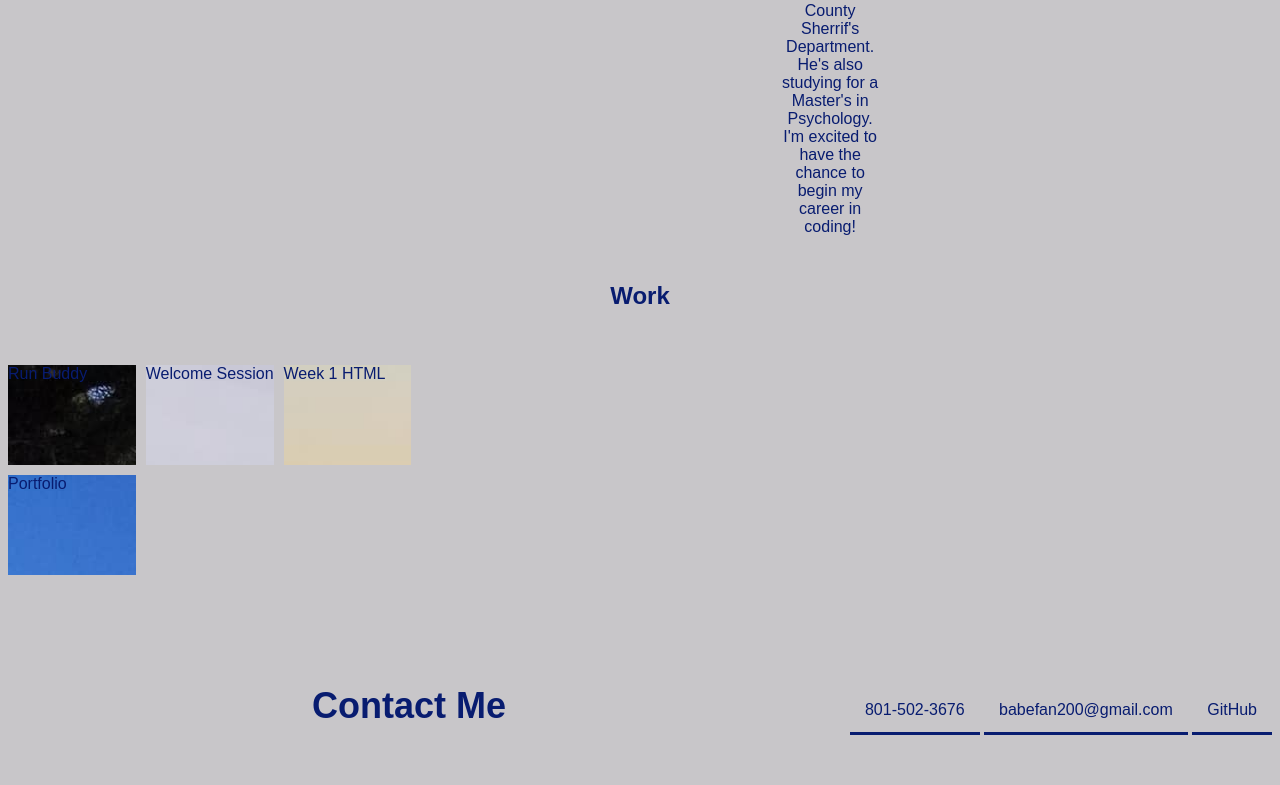
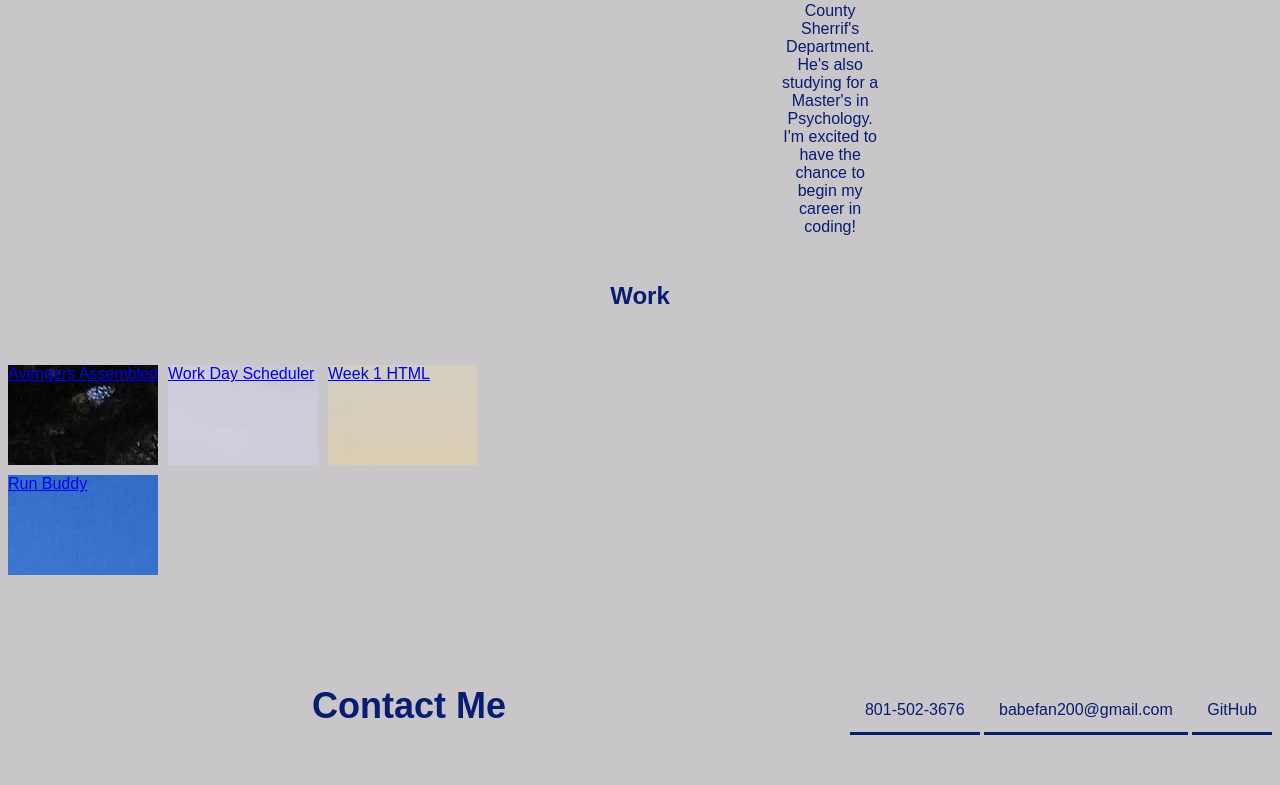
Before and after one commit to empousadorable/ProfessionalPortfolio, a plain HTML site: page index.html in a window 1280 px wide. Shown: the part 718-1503 px from the top of the page. Drawn offline with Linux system fonts and the light colour scheme.

Commit message:
changed projects and added links

```diff
--- a/index.html
+++ b/index.html
@@ -50,10 +50,18 @@
             <p>
                 <div class="container">
                     <div class="grid-container">
-                        <div class="grid-item item-1">Run Buddy</div>
-                        <div class="grid-item item-2">Welcome Session</div>
-                        <div class="grid-item item-3">Week 1 HTML</div>
-                        <div class="grid-item item-4">Portfolio</div>
+                        <div class="grid-item item-1">
+                            <a href="https://jesseparent.github.io/avengersassembled/" target="_blank">Avengers Assembled</a>
+                        </div>
+                        <div class="grid-item item-2">
+                            <a href="https://empousadorable.github.io/work-day-scheduler/" target="_blank">Work Day Scheduler</a>
+                        </div>
+                        <div class="grid-item item-3">
+                            <a href="https://empousadorable.github.io/Week-1-HTML/" target="_blank">Week 1 HTML</a>
+                        </div>
+                        <div class="grid-item item-4">
+                            <a href="https://empousadorable.github.io/run-buddy/" target="_blank">Run Buddy</a>
+                        </div>
                     </div>
                 </div>
             </p>
```
